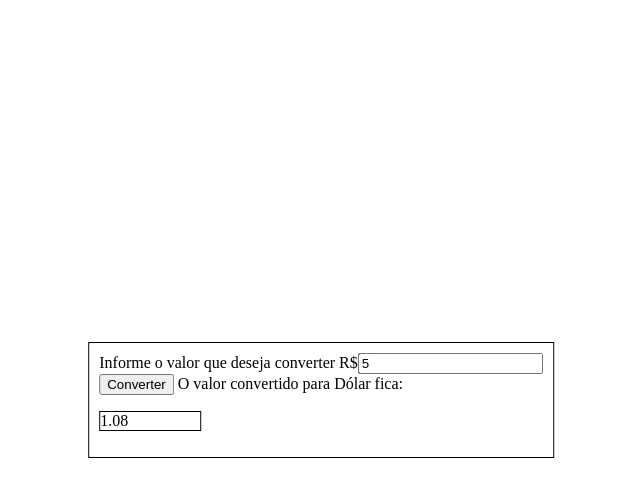
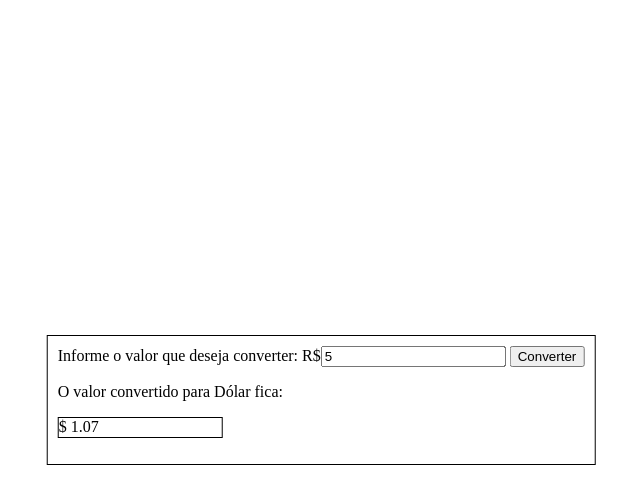
Before and after one commit to PedroHTomaz/Conversor-de-Moedas, a plain HTML site: page index.html in a window 1280 px wide. Both pictures are taken after typing "5" into the empty fields and a click on the button "Converter". Shown: the whole page, without its empty margins (319-959 px from the left). Drawn offline with Linux system fonts and the light colour scheme.

Commit message:
Algumas melhorias

```diff
--- a/estilo-css/estilo.css
+++ b/estilo-css/estilo.css
@@ -13,5 +13,6 @@
 
 p#convertido {
     border: 1px solid black;
-    width: 100px;
+    width: 31%;
+    height: 19px;
 }
--- a/index.html
+++ b/index.html
@@ -11,9 +11,9 @@
 <body>
     <div class="container">
         <div class="box">
-            <label>Informe o valor que deseja converter R$</label><input type="number" name="valorAserConvertido" id="valorAserConvertido" placeholder="Ex: 3.500"><br>
-            <button type="button" id="bconverter" onclick="converter()">Converter</button>
-            O valor convertido para Dólar fica:<p id="convertido"></p>
+            <label>Informe o valor que deseja converter: R$</label><input type="number" name="valorAserConvertido" id="valorAserConvertido" placeholder="Ex: 3.500">
+            <button type="button" id="bconverter" onclick="converter()">Converter</button><br>
+            <label><p>O valor convertido para Dólar fica:</p></label><p id="convertido"></p>
         </div>
     </div>
 </body>
--- a/script/script.js
+++ b/script/script.js
@@ -2,10 +2,10 @@
 function converter(){
 
     let vconvertidor = document.getElementById("valorAserConvertido").value,
-            dolaratual = 4.64,
+            dolaratual = 4.66,
                 res = vconvertidor / dolaratual,
                     mostrar = document.getElementById('convertido');
 
-    mostrar.innerHTML = res.toFixed(2)
+    mostrar.innerHTML = `$ ${res.toFixed(2)}`
 
 }
```
